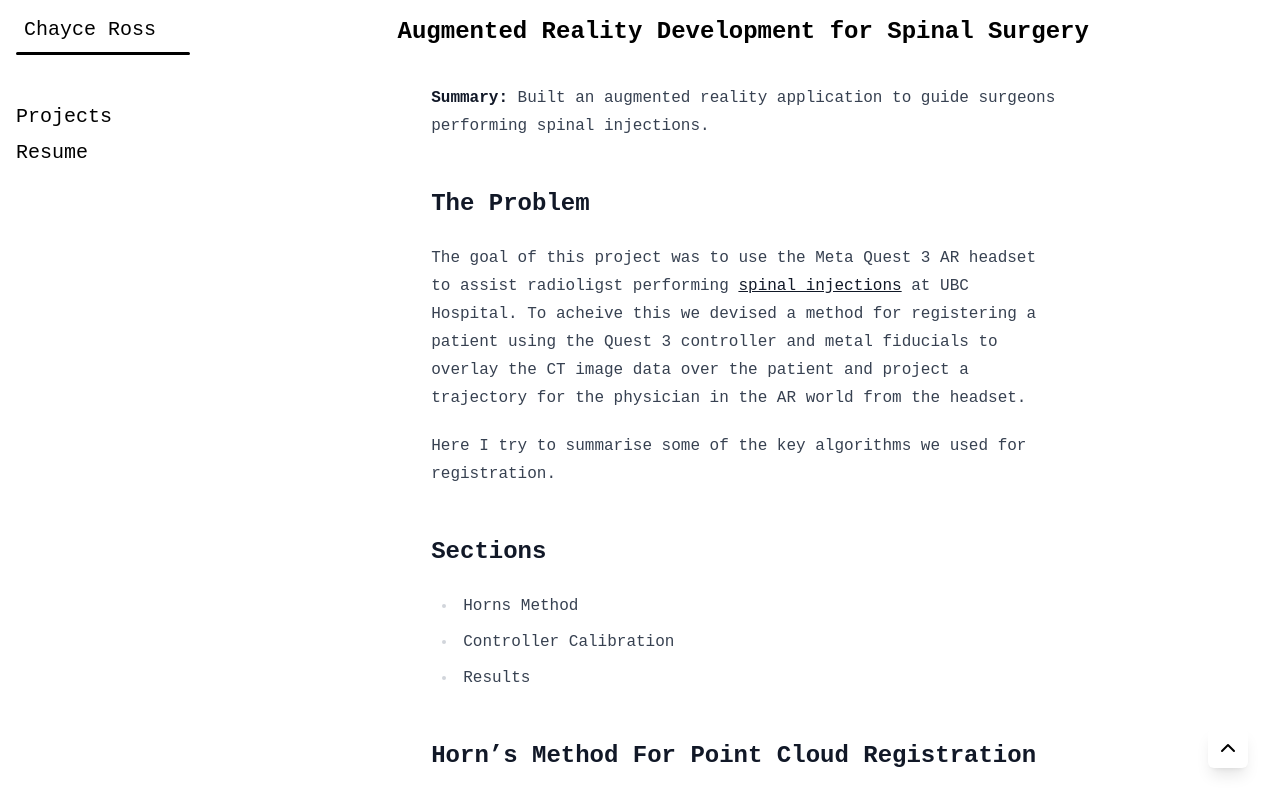
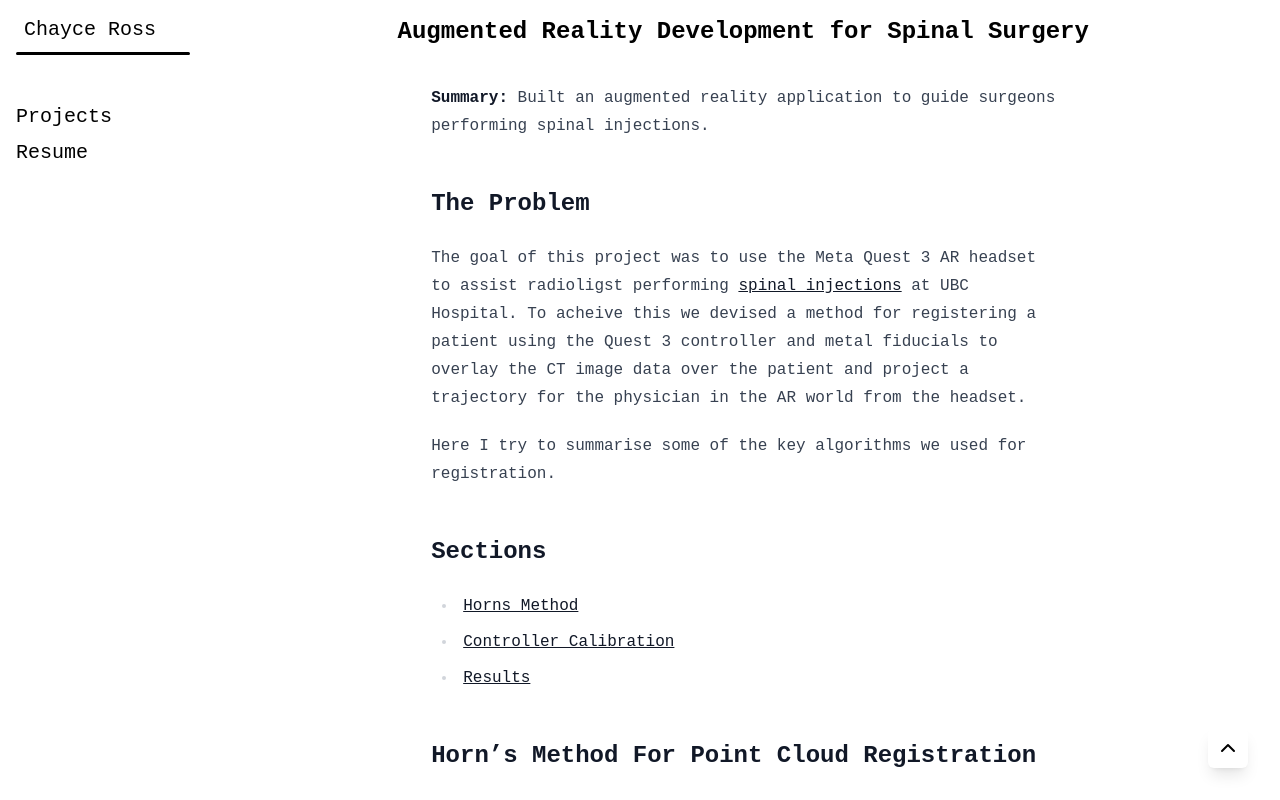
Before and after one commit to ChayceJRoss/ChayceJRoss.github.io, an Astro site: page /projects/capstone in a window 1280 px wide. Built offline with nearby package versions, Linux system fonts and the light colour scheme; Astro itself is replaced by a stand-in of ours.

Commit message:
stupid fricking fix for the scroll bug

```diff
--- a/src/content/projects/capstone.md
+++ b/src/content/projects/capstone.md
@@ -11,9 +11,9 @@ The goal of this project was to use the Meta Quest 3 AR headset to assist radiol
 Here I try to summarise some of the key algorithms we used for registration.
 
 ## Sections
-- Horns Method
-- Controller Calibration
-- Results
+- [Horns Method](#horns-method-for-point-cloud-registration)
+- [Controller Calibration](#controller-calibration)
+- [Results](#results)
 
 ## Horn's Method For Point Cloud Registration
 _Much of the work in this section of the project was based off of [Robotics Knowledge](https://roboticsknowledgebase.com/wiki/math/registration-techniques/)._
--- a/src/layouts/Layout.astro
+++ b/src/layouts/Layout.astro
@@ -24,7 +24,7 @@ import Hamburger from "../assets/hamburger.svg";
 		x-data="{ open : false }"
 	>
 		<SideBar />
-		<div
+		<header
 			class="sticky top-0 lg:hidden w-full min-h-12 flex flex-row z-5 justify-start items-center px-4"
 		>
 			<button
@@ -39,9 +39,9 @@ import Hamburger from "../assets/hamburger.svg";
 				/>
 			</button>
 			<h1 class="text-center grow pr-[20px]">Chayce Ross</h1>
-		</div>
+		</header>
 		<main
-			class="px-4 lg:px-0 w-full max-h-full overflow-y-scroll flex flex-col items-center"
+			class="px-4 my-0 py-0 lg:px-0 w-full h-full overflow-y-scroll flex flex-col items-center"
 		>
 			<slot />
 		</main>
@@ -49,12 +49,15 @@ import Hamburger from "../assets/hamburger.svg";
 </html>
 
 <style>
+	html {
+		scroll-padding-top: 500px;
+	}
 	html,
 	body {
 		font-family: "JetBrains Mono Variable", monospace;
 		margin: 0;
 		width: 100%;
-		height: 100vh;
+		height: 100%;
 		scroll-behavior: smooth !important;
 		overflow: hidden;
 	}
```
